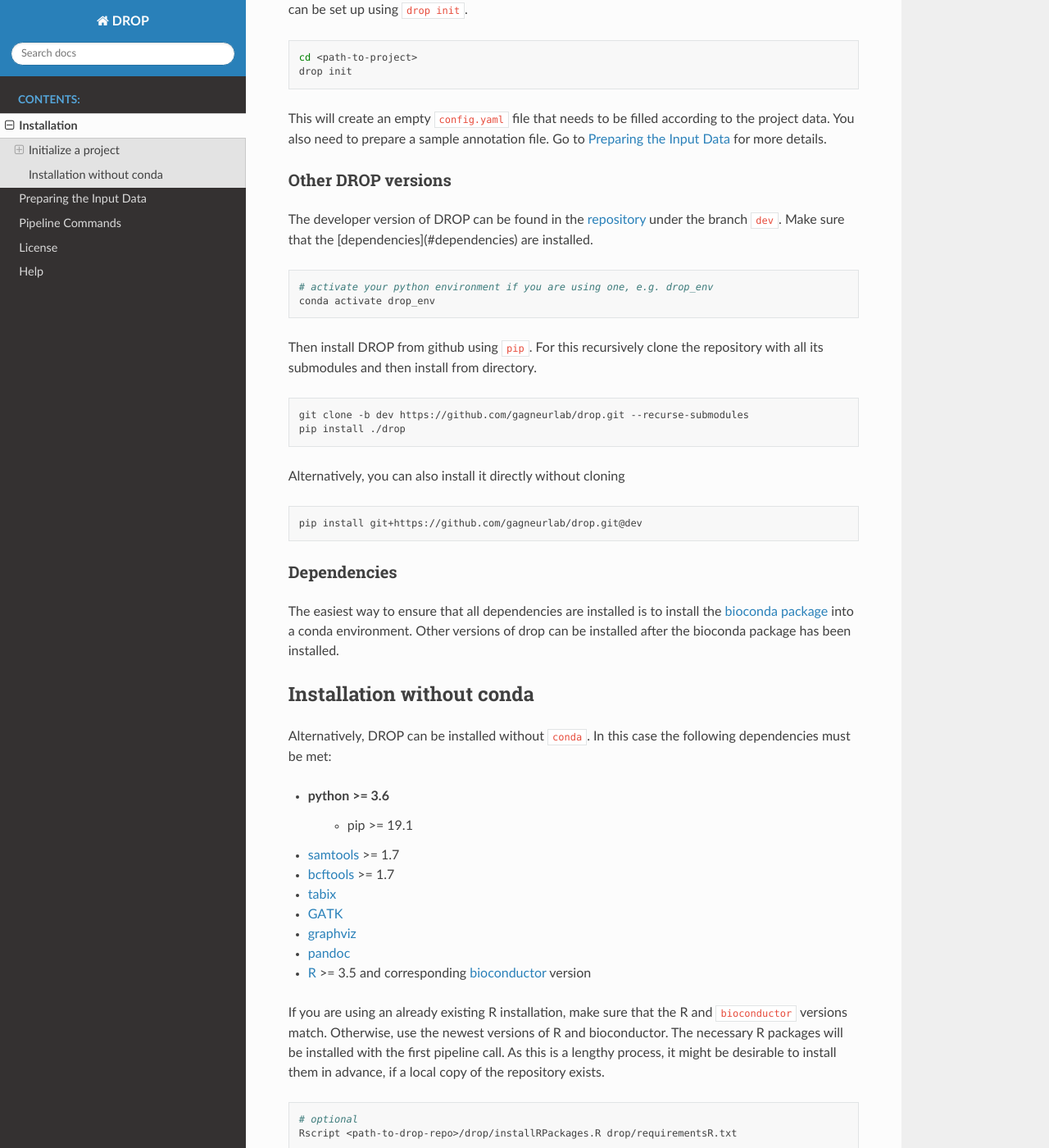
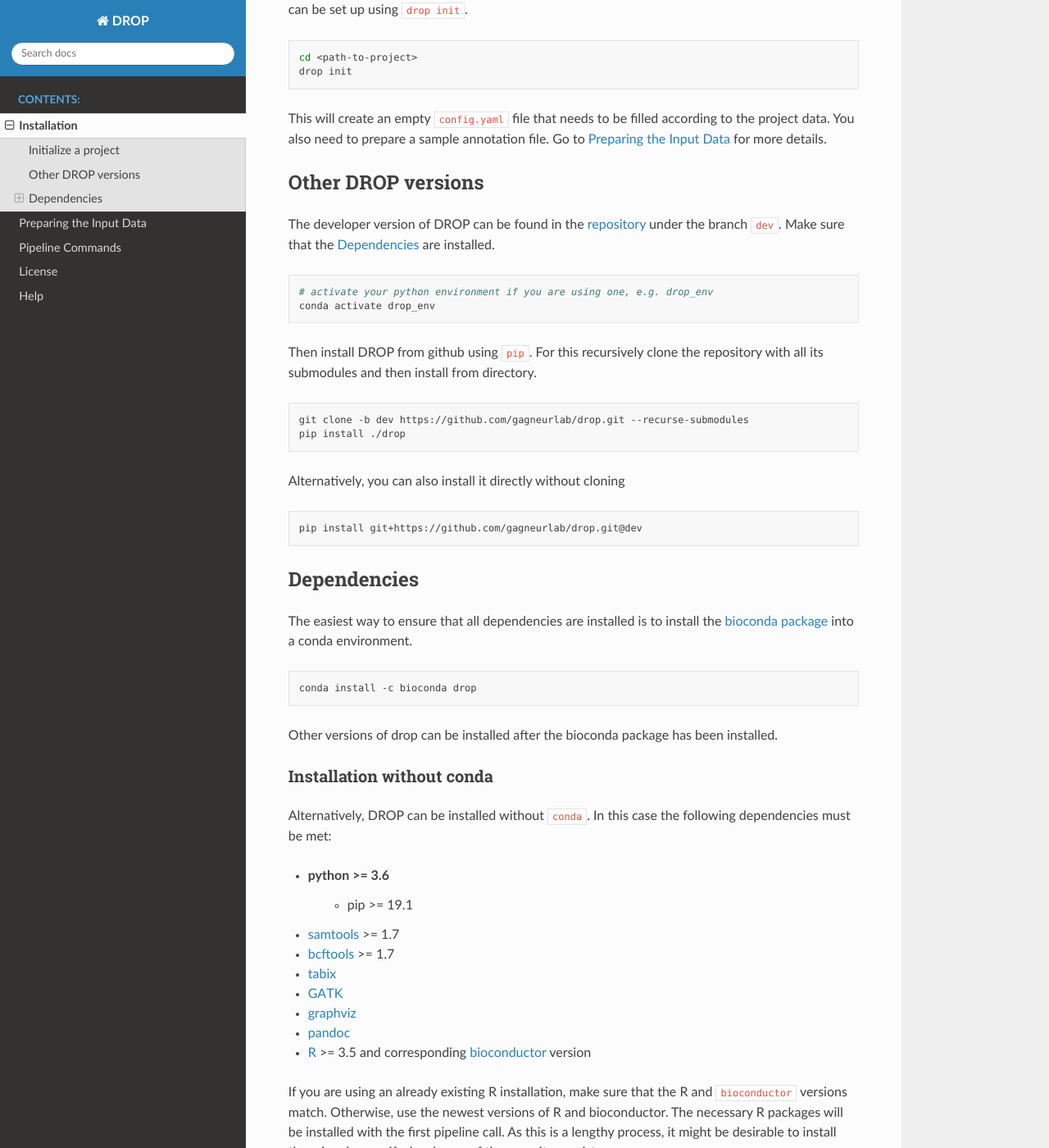
Before and after one commit to gagneurlab/drop, a Sphinx documentation site: the page built from docs/source/installation.rst, in a window 1280 px wide and 1400 px high, scrolled down 850 px. Shown: the whole window at 82% size. Built offline with Sphinx 7.4.7 and the Read the Docs theme 2.0.0, drawn with Linux system fonts in a browser that asks for light colours.

Commit message:
fixed formatting errors and added details

```diff
--- a/docs/source/installation.rst
+++ b/docs/source/installation.rst
@@ -33,7 +33,7 @@
     snakemake
 
 Initialize a project
-++++++++++++++++++++
+--------------------
 The demo project can be modified to be used for a new project.
 Alternatively, a new DROP project can be set up using ``drop init``.
 
@@ -53,7 +53,7 @@
 
 The developer version of DROP can be found in the `repository <https://github.com/gagneurlab/drop>`_ under the branch
 ``dev``.
-Make sure that the [dependencies](#dependencies) are installed.
+Make sure that the :any:`dependencies` are installed.
 
 .. code-block:: bash
 
@@ -74,26 +74,33 @@
 
     pip install git+https://github.com/gagneurlab/drop.git@dev
 
+.. _dependencies:
+
 Dependencies
 ------------
 The easiest way to ensure that all dependencies are installed is to install the
 `bioconda package <https://anaconda.org/bioconda/drop>`_ into a conda environment.
+
+.. code-block:: bash
+
+    conda install -c bioconda drop
+
 Other versions of drop can be installed after the bioconda package has been installed.
+
 
 Installation without conda
 ++++++++++++++++++++++++++
-Alternatively, DROP can be installed without ``conda``.
-In this case the following dependencies must be met:
+Alternatively, DROP can be installed without ``conda``. In this case the following dependencies must be met:
 
-+ python >= 3.6
-     + pip >= 19.1
-+ `samtools <https://www.htslib.org/download/>`_ >= 1.7
-+ `bcftools <https://github.com/samtools/bcftools>`_ >= 1.7
-+ `tabix <https://www.htslib.org/download/>`_
-+ `GATK <https://software.broadinstitute.org/gatk/>`_
-+ `graphviz <https://www.graphviz.org/>`_
-+ `pandoc <https://pandoc.org/>`_
-+ `R <https://www.r-project.org/>`_ >= 3.5 and corresponding `bioconductor <https://bioconductor.org/install/>`_ version
+* python >= 3.6
+    * pip >= 19.1
+* `samtools <https://www.htslib.org/download/>`_ >= 1.7
+* `bcftools <https://github.com/samtools/bcftools>`_ >= 1.7
+* `tabix <https://www.htslib.org/download/>`_
+* `GATK <https://software.broadinstitute.org/gatk/>`_
+* `graphviz <https://www.graphviz.org/>`_
+* `pandoc <https://pandoc.org/>`_
+* `R <https://www.r-project.org/>`_ >= 3.5 and corresponding `bioconductor <https://bioconductor.org/install/>`_ version
 
 If you are using an already existing R installation, make sure that the R and ``bioconductor`` versions match.
 Otherwise, use the newest versions of R and bioconductor.
```
